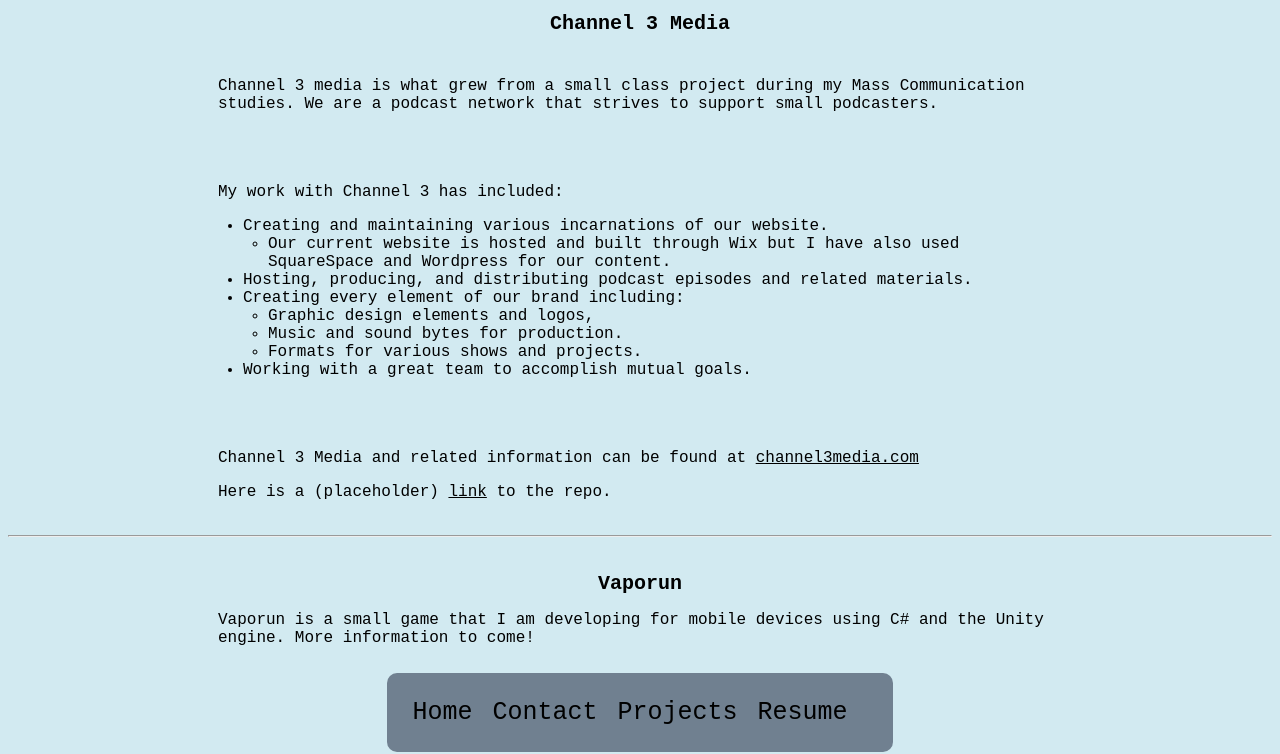
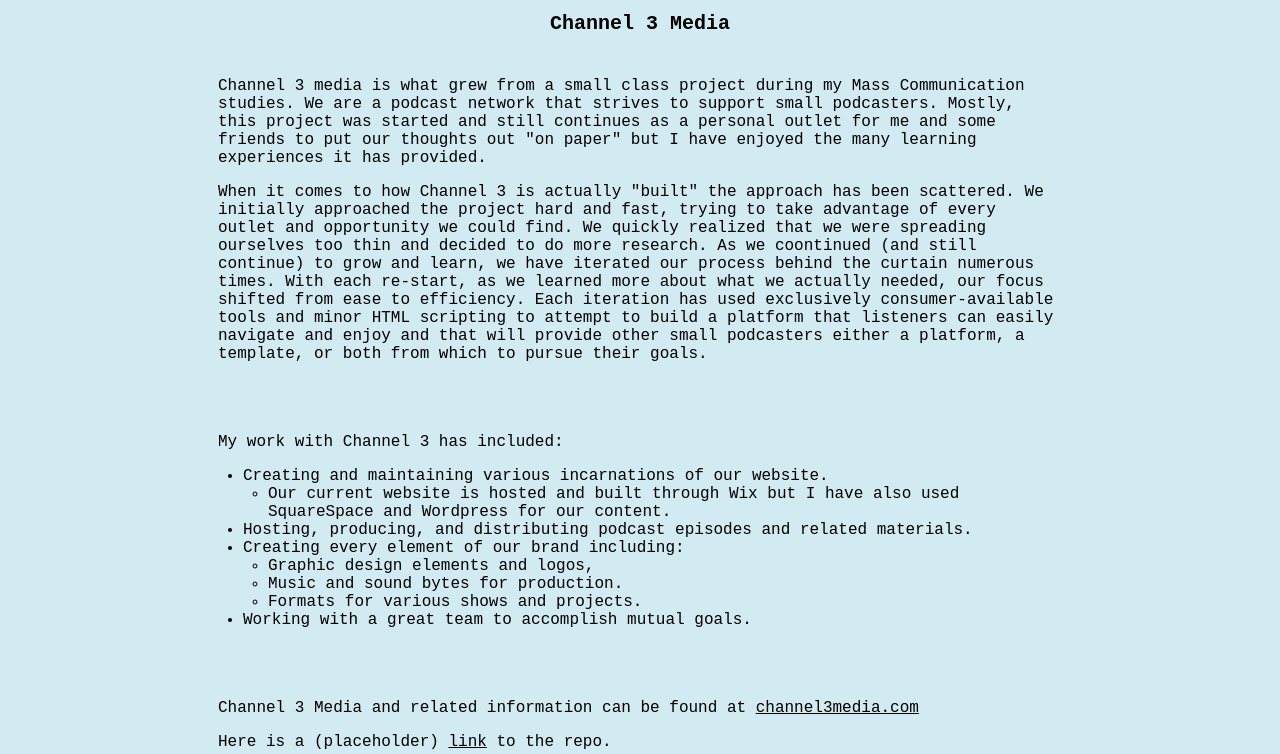
Before and after one commit to tcasondev/tanner-cason-portfolio, a plain HTML site: page projects.html in a window 1280 px wide. Shown: the part 215-969 px from the top of the page. Drawn offline with Linux system fonts and the light colour scheme.

Commit message:
Update following feedback

```diff
--- a/projects.html
+++ b/projects.html
@@ -33,7 +33,15 @@
     <h2>Channel 3 Media</h2>
     <div class="bookshelf">
       <div class="book">
-        <p> Channel 3 media is what grew from a small class project during my Mass Communication studies. We are a podcast network that strives to support small podcasters.</p>
+        <p> Channel 3 media is what grew from a small class project during my Mass Communication studies. We are a podcast network that strives to support small podcasters.
+          Mostly, this project was started and still continues as a personal outlet for me and some friends to put our thoughts out "on paper" but I have enjoyed the many learning
+        experiences it has provided.</p>
+        <p>When it comes to how Channel 3 is actually "built" the approach has been scattered. We initially approached the project hard and fast, trying to take advantage of every outlet and opportunity
+          we could find. We quickly realized that we were spreading ourselves too thin and decided to do more research. As we coontinued (and still continue) to grow and learn, we have iterated our process
+          behind the curtain numerous times. With each re-start, as we learned more about what we actually needed, our focus shifted from ease to efficiency.
+          Each iteration has used exclusively consumer-available tools and minor HTML scripting to attempt to build a platform that listeners can easily navigate and enjoy and that will provide
+          other small podcasters either a platform, a template, or both from which to pursue their goals.
+        </p>
       </div>
       <br>
       <div class="book">
@@ -68,7 +76,12 @@
     <div class="bookshelf">
       <div class="book">
         <h2>Vaporun</h2>
-          <p>Vaporun is a small game that I am developing for mobile devices using C# and the Unity engine. More information to come!</p>
+          <p>Vaporun is a small game that I am developing for mobile devices using C# and the Unity engine. The way that I approached this was an absolut blast. Despite the fact that it's a
+            2D game, I built a full 3D environment in Unity using custom built assets, which I also learned to make. The result combined the coding of 2D gameplay with the creativity of 3D worldbuilding
+            The goal of this game was to serve as a learning experience for me but also to provide
+            a mobile-friendly game which is reasonably fun and will never hound players with ads or subscriptions. You could say I was inspired by frustration alone. This one is for the people. More information to come!</p>
+            <p>Here is a (placeholder) <a href="index.html">link</a> to the repo.</p>
+            <p>Here is a (placeholder) <a href="index.html">link</a> to the live app.</p>
 
       </div>
     </div>
```
Also changed, not shown: index.html (+10 -2 lines).
